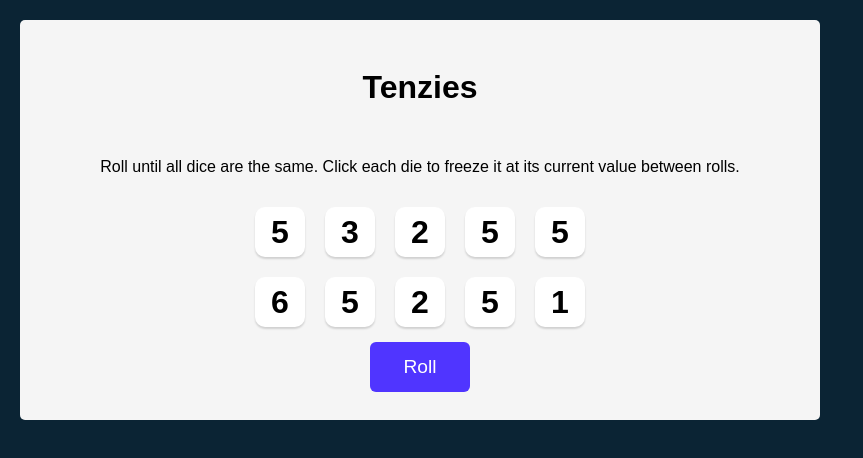
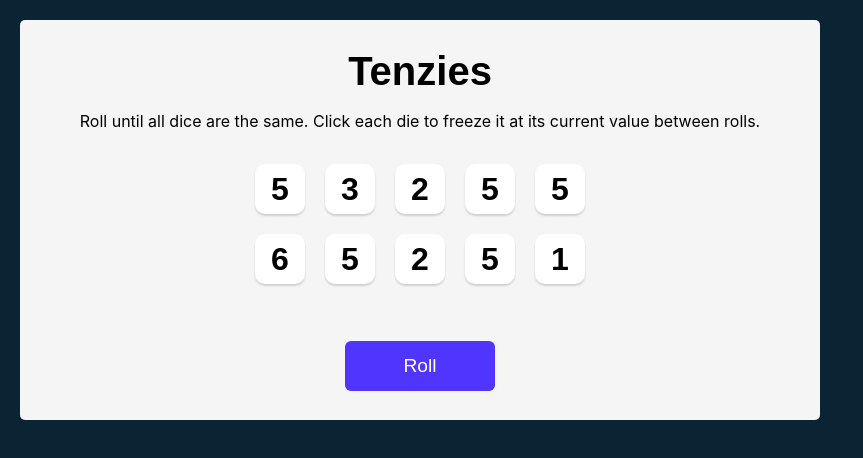
Before and after one commit to GregoireGeoffroy/TenziesGame, a React (Vite) app: page / in a window 1280 px wide. Shown: the top 458 px of the page, without its empty margins (0-863 px from the left). Built offline with nearby package versions, Linux system fonts and the light colour scheme.

Commit message:
add confetti & new game button

```diff
--- a/package.json
+++ b/package.json
@@ -12,6 +12,7 @@
   "dependencies": {
     "nanoid": "^5.0.7",
     "react": "^18.3.1",
+    "react-confetti": "^6.1.0",
     "react-dom": "^18.3.1"
   },
   "devDependencies": {
--- a/src/App.css
+++ b/src/App.css
@@ -21,10 +21,23 @@ main {
   align-items: center;
 }
 
+.title {
+  font-size: 40px;
+  margin: 0;
+}
+
+.instructions {
+  font-family: 'Inter', sans-serif;
+  font-weight: 400;
+  margin-top: 0;
+  text-align: center;
+}
+
 .dice-container {
   display: grid;
   grid-template: auto auto / repeat(5, 1fr);
   gap: 20px;
+  margin-bottom: 40px;
 }
 
 .die-face {
@@ -36,7 +49,6 @@ main {
   justify-content: center;
   align-items: center;
   cursor: pointer;
-  background-color: white;
 }
 
 .die-num {
@@ -45,7 +57,7 @@ main {
 
 .roll-dice {
   height: 50px;
-  width: 100px;
+  width: 150px;
   border: none;
   border-radius: 6px;
   background-color: #5035FF;
--- a/src/App.jsx
+++ b/src/App.jsx
@@ -2,8 +2,10 @@ import './App.css'
 import Die from './Die'
 import { useState, useEffect } from 'react'
 import { nanoid } from 'nanoid'
+import Confetti from 'react-confetti'
 
 export default function App() {
+
   const [dice, setDice] = useState(allNewDice())
     const [tenzies, setTenzies] = useState(false)
 
@@ -33,6 +35,7 @@ function allNewDice() {
         return newDice
     }
 
+
     function rollDice() {
         setDice(oldDice => oldDice.map(die => {
             return die.isHeld ?
@@ -60,12 +63,18 @@ const diceElements = dice.map(die => (
 
     return (
         <main>
+            {tenzies && <Confetti />}
             <h1 className="title">Tenzies</h1>
             <p className="instructions">Roll until all dice are the same. Click each die to freeze it at its current value between rolls.</p>
             <div className="dice-container">
                 {diceElements}
             </div>
-        <button className="roll-dice" onClick={rollDice}>Roll</button>
+            <button
+                className="roll-dice"
+                onClick={rollDice}
+            >
+                {tenzies ? "New Game" : "Roll"}
+            </button>
         </main>
     )
 }
```
Also changed, not shown: 1 other file (tests, documents, lock files or other folders). Lines whose indentation alone changed are shown as unchanged.
